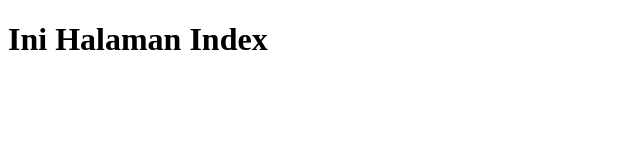
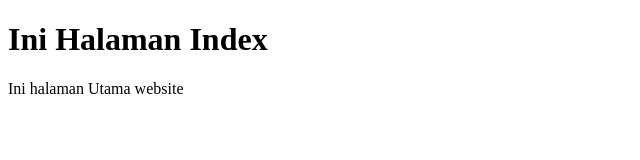
Before and after one commit to shanjitajuliasalmi/shanjita-repo, a plain HTML site: page index.html in a window 1280 px wide. Shown: the whole page, without its empty margins (0-640 px from the left). Drawn offline with Linux system fonts and the light colour scheme.

Commit message:
Membuat file login.html

```diff
--- a/index.html
+++ b/index.html
@@ -8,5 +8,6 @@
 
  <body>
    <h1>Ini Halaman Index</h1>
+   <p>Ini halaman Utama website</p>
  </body>
 </html>
```
Also changed, not shown: login.html (added).
